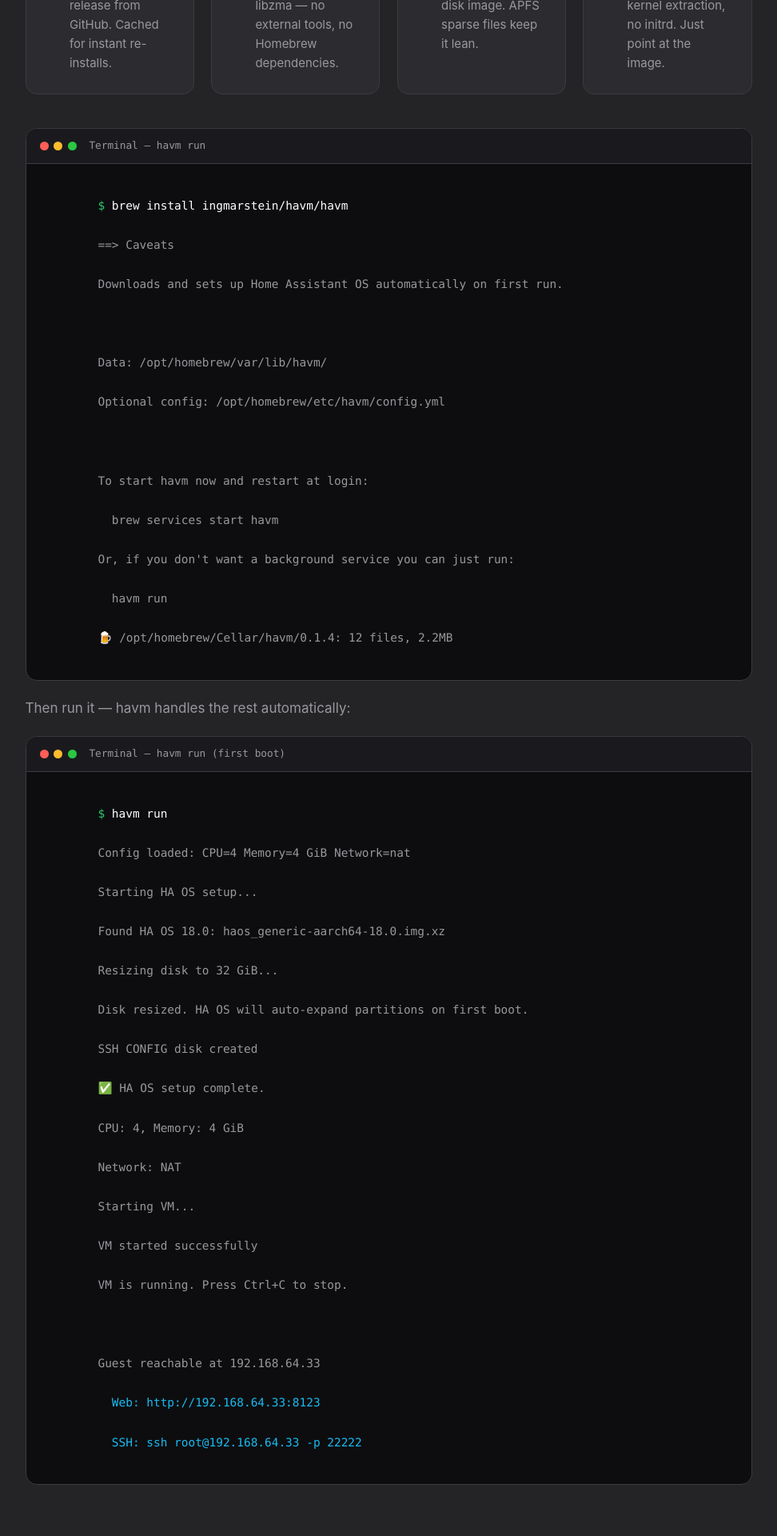
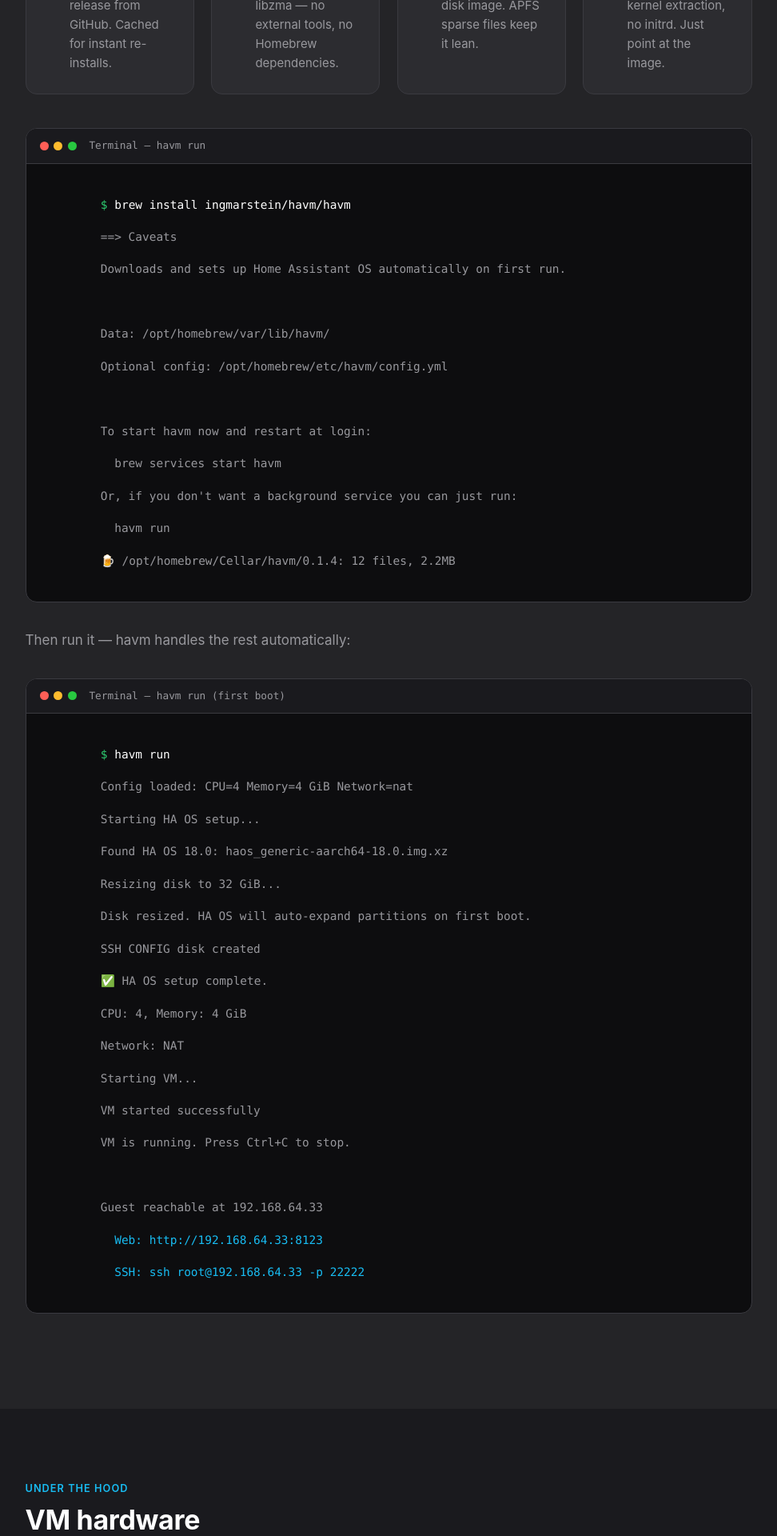
Before and after one commit to IngmarStein/havm, a Jekyll site: the page built from docs/index.md, in a window 1280 px wide. Shown: the part 1926-3846 px from the top of the page at 80% size, without its empty margins (154-1126 px from the left). Built offline with Jekyll 4.4.1, drawn with Linux system fonts in a browser that asks for light colours.

Commit message:
docs: tighten terminal line-height (1.7 → 1.4)

```diff
--- a/docs/assets/css/style.css
+++ b/docs/assets/css/style.css
@@ -169,7 +169,7 @@
   border: 1px solid var(--border);
   border-radius: var(--radius-lg);
   overflow: hidden;
-  margin: 1.25rem 0;
+  margin: 2rem 0;
 }
 .terminal-bar {
   display: flex;
@@ -190,10 +190,10 @@
   font-family: var(--font-mono);
 }
 .terminal-body {
-  padding: 0.9rem 1.2rem;
+  padding: 1.2rem 1.4rem;
   font-family: var(--font-mono);
   font-size: 0.85rem;
-  line-height: 1.7;
+  line-height: 1.4;
   white-space: pre-wrap;
 }
 .terminal-body pre {
--- a/docs/index.md
+++ b/docs/index.md
@@ -129,7 +129,7 @@
       </div>
     </div>
 
-    <p style="margin-top: 0.5rem; margin-bottom: 0.25rem;">Then run it — havm handles the rest automatically:</p>
+    <p>Then run it — havm handles the rest automatically:</p>
 
     <div class="terminal">
       <div class="terminal-bar">
```
